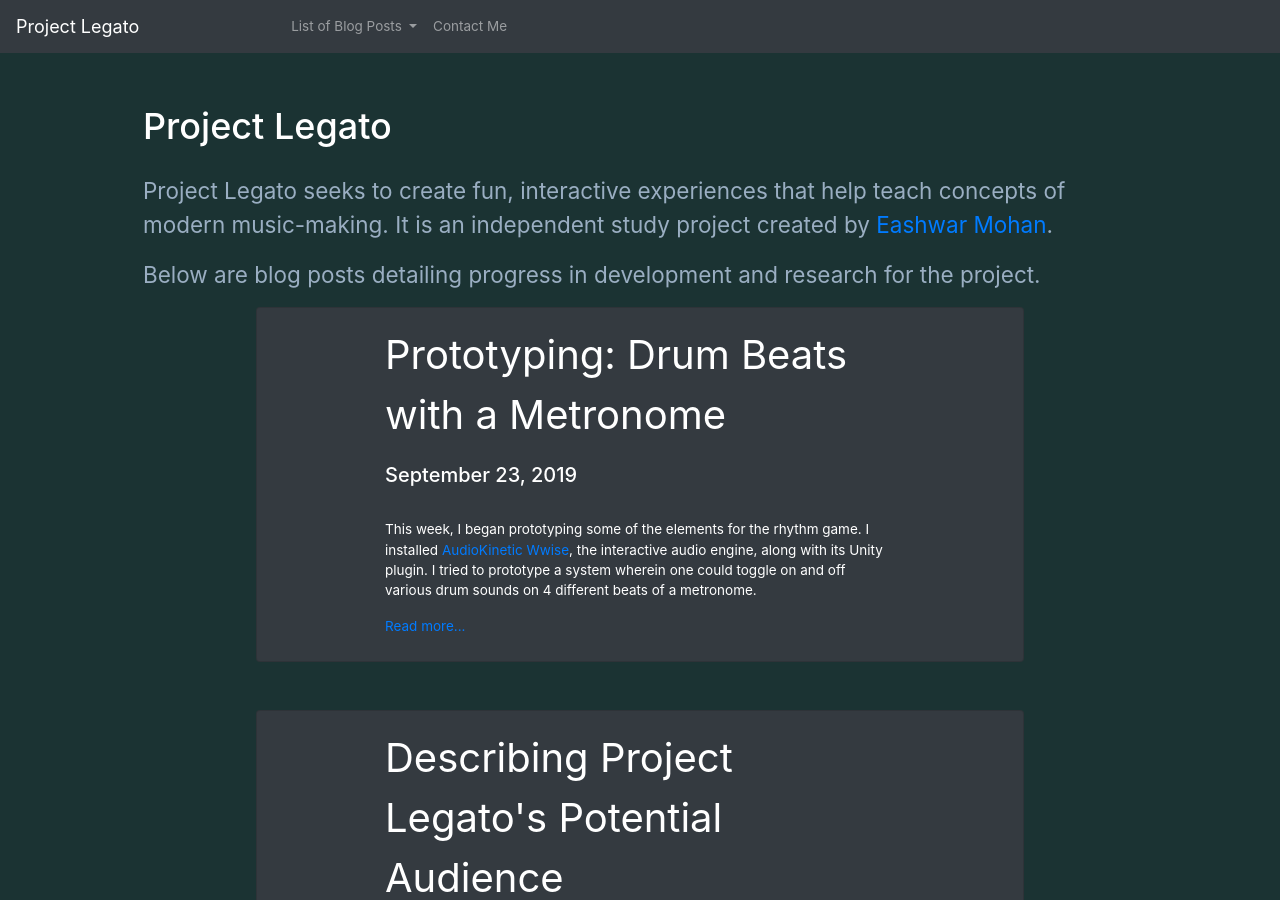
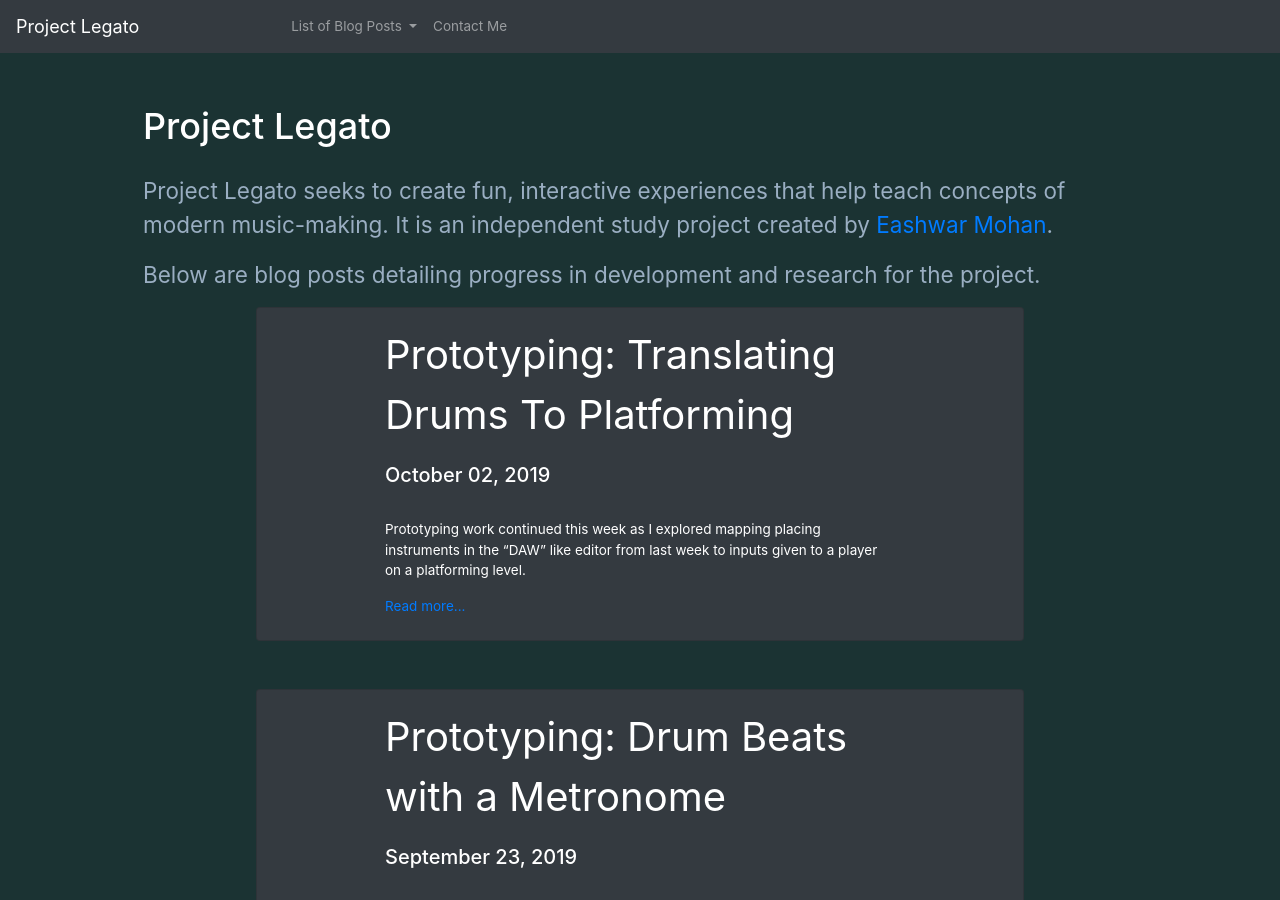
Before and after one commit to projectlegato/projectlegato.github.io, a Jekyll site: the page built from index.md, in a window 1280 px wide and 900 px high. Built offline with Jekyll 4.4.1, drawn with Linux system fonts in a browser that asks for light colours; some of the changed lines change nothing that is shown.

Commit message:
add october 2 post

```diff
--- /dev/null
+++ b/_posts/2019-10-02-rhythm-player-action.md
@@ -0,0 +1,55 @@
+---
+layout: post
+title:  "Prototyping: Translating Drums To Platforming"
+excerpt_separator: <!--more-->
+---
+
+Prototyping work continued this week as I explored mapping placing instruments in the "DAW" like editor from last week to inputs given to a player on a platforming level.
+
+<!--more-->
+
+
+## Design Ideas
+
+To begin, I used OneNote to draw out and design the ideas I had for the game. I had initially thought that the instruments the player places on the beats would map onto building a platforming level that an automatically moving character traverses, like this:
+
+![original design concept](/assets/images/2019-10-02-original-idea.png)
+
+However, I had trouble coming up with ideas for different platforming elements that the instruments would correspond to. How would this become a level-based puzzle platformer? Where would elements of the levels be placed? As I thought more and more about this design, I realized more and more that it might be worth exploring in another direction.
+
+![player places enemies to kill](/assets/images/2019-10-02-killer-idea.png)
+
+Another idea I thought about briefly (sketched above) was that the character has a fixed set of things it does (ducks on beat 1 and 3, as an example), and has a finite amount of health. The goal of the player would be to write a rhythm where the instruments corrseponded to enemies and obstacles which hurt the character when they did that fixed action on the beat (in this example, an enemy which attacks the character from underneath it would hurt the character as they are ducking to avoid things from above). If the character was successfully killed at the end of the 4 beats, then the player has succeeded at the level. This idea seemed interesting, but then another idea occurred to me.
+
+I had gotten a bit too far into thinking about how the character was a "lemming" which was uncontrollable by the player, and the player would be manipulating the character's environment. Instead, what if the player's music controlled the character directly?
+
+![player sets up controls](/assets/images/2019-10-02-iterated-idea.png)
+
+In this example, the bass drum corresponds to the player jumping and the snare jump corresponds to the player shooting a gun. Placing the bass drum on 1 and 3 means the player jumps over the gaps they'd fall into in beats 1 and 3; shooting the laser on beat 2 would defeat the attacking enemy that exists on beat 2. I like this idea the best at the moment, so I decided to try and flesh out this idea in my Unity/Wwise prototype.
+
+
+
+## Prototype Work
+
+The first thing I had to set up was the ability for the user to switch between two "contexts" or modes - the "editor mode" where they were making music; and the "level mode" where they were watching their music influence the 2D platformer. I could not simply disable everything that needed to be in the editor view and enable everything that needed to be in the level view, as that would disable the metronome and instruments placed in the editor.
+
+While setting up this context switching, I set up a rudimentary testing area for the platformer, and set up the player to be moving right synchronized to the duration of 4 beats on the metronome. What I came up with is shown below:
+
+
+![player movement synchronized to metronome, resetting on beat 1](/assets/images/2019-10-02-player-mvmt-sync.gif)
+
+The user is able to switch between the two, and when the player is in the level view, they still hear the metronome ticking the exact same speed as while in the editor view.
+
+From here, I worked on setting up an event/messaging system between the level and editor view so that each instrument could map itself to a Wwise sound event AND a player action, both to occur on a specific beat. I tried to work on writing this system at a decent enough level that it would be somewhat salvageable in the future when I try to add more instruments.
+
+With my system complete, I'm now able to place bass drum hits on the 4 beats and have them correspond to the player jumping on those beats in the level view! A video showing this is below.
+
+
+<video width="400" height="225" src="/assets/videos/2019-10-01-beats-and-jumps.mp4" type="video/mp4"></video>
+
+
+## Next Steps
+
+The next steps for this week are to refine the design of this rhythm game, cleanup the code to be somewhat more extensible, explore adding more instruments, and try to design 1-2 levels.
+
+As a reminder, this is 1 of 3 planned "sub games" of Project Legato - 2 more are planned to be designed for teaching melody and harmony. I also hope to spend small amounts of time this week brainstorming for one of the other two games.
--- a/style/main.css
+++ b/style/main.css
@@ -70,5 +70,5 @@ h3 a:hover {
 }
 
 img {
-    max-width: 50vw;
+    max-width: 30vw;
 }
```
Also changed, not shown: assets/images/2019-10-02-iterated-idea.png (added), assets/images/2019-10-02-killer-idea.png (added), assets/images/2019-10-02-original-idea.png (added), assets/images/2019-10-02-player-mvmt-sync.gif (added), 1 other file.
